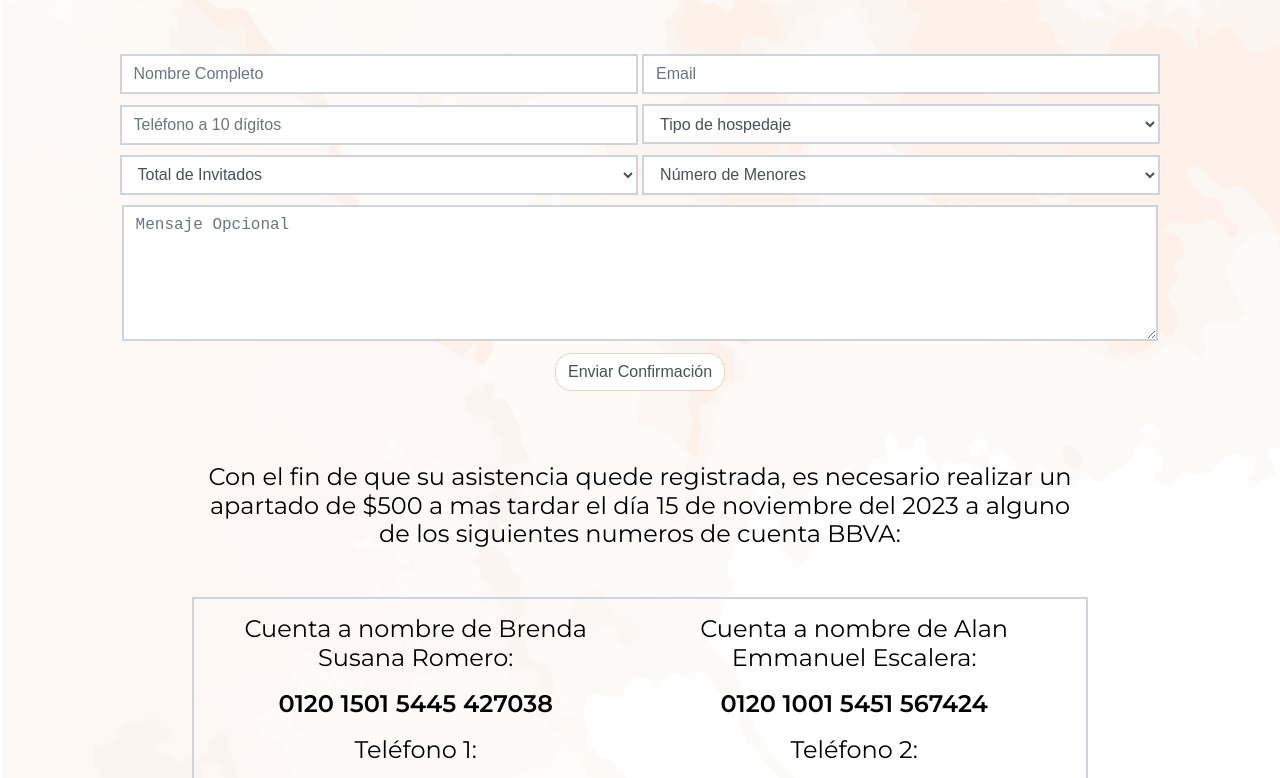
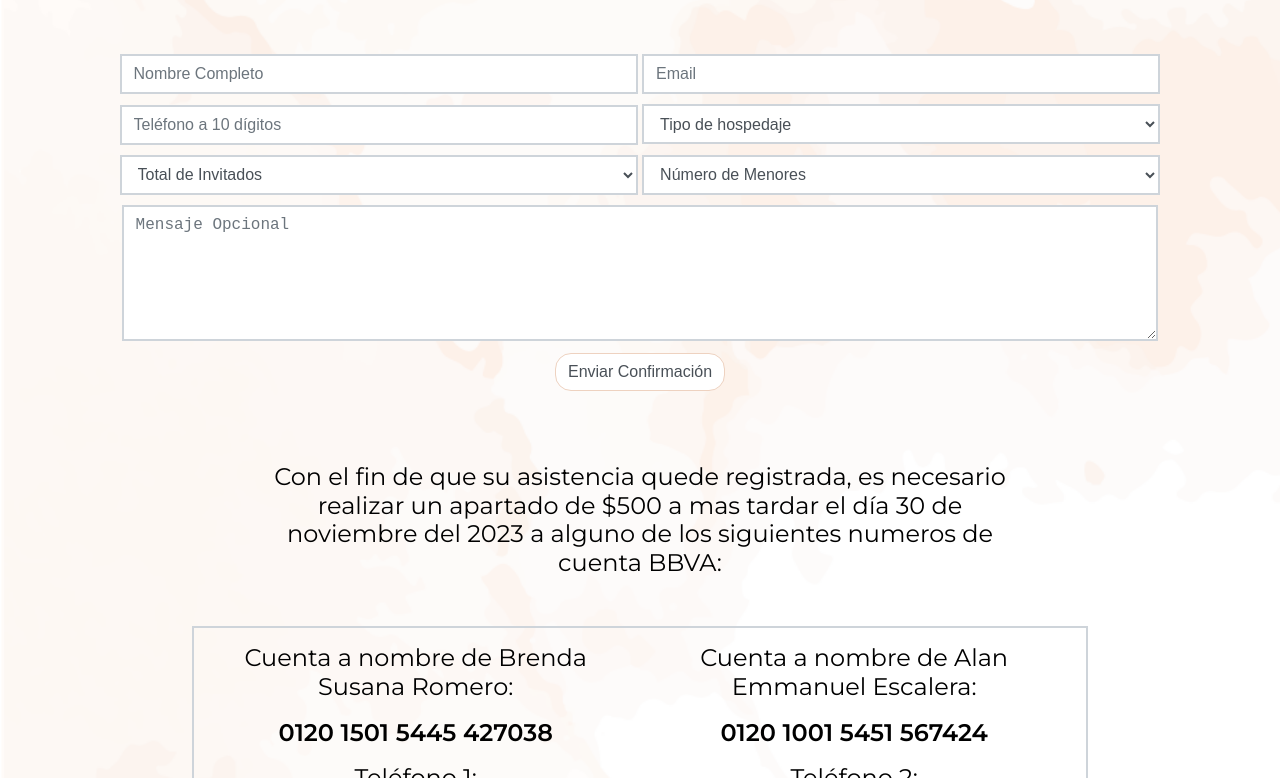
Before and after one commit to AhDesignWeb/AhDesignWeb.github.io, a plain HTML site: page index.html in a window 1280 px wide. Shown: the part 8271-9049 px from the top of the page. Drawn offline with nearby package versions, Linux system fonts and the light colour scheme.

Commit message:
Update index.html

```diff
--- a/index.html
+++ b/index.html
@@ -292,8 +292,8 @@
 		<br></br>
 		<br></br>
 		<div>
-			<div style="font-family: 'Montserrat'; font-size: 1.5rem;font-weight: 300;line-height: 1.2; color:black; width:70%; margin: auto;">
-				Con el fin de que su asistencia quede registrada, es necesario realizar un apartado de $500 a mas tardar el día 15 de noviembre del 2023 a alguno de los siguientes numeros de cuenta BBVA:
+			<div style="font-family: 'Montserrat'; font-size: 1.5rem;font-weight: 300;line-height: 1.2; color:black; width:60%; margin: auto;">
+				Con el fin de que su asistencia quede registrada, es necesario realizar un apartado de $500 a mas tardar el día 30 de noviembre del 2023 a alguno de los siguientes numeros de cuenta BBVA:
 			</div>
 			<br></br>
 			<div style="font-family: 'Montserrat'; font-size: 1.5rem;font-weight: 300;line-height: 1.2; color:black; width:70%; margin: auto;">
```
